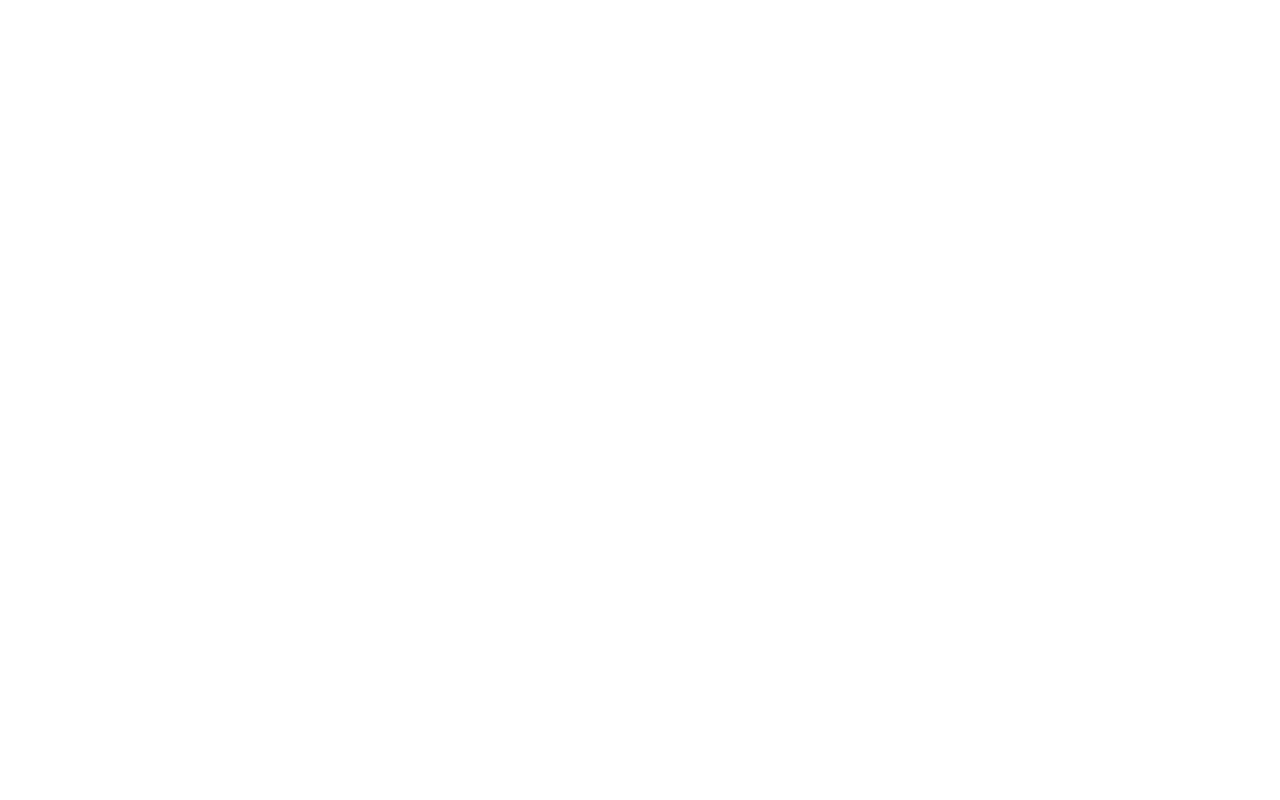
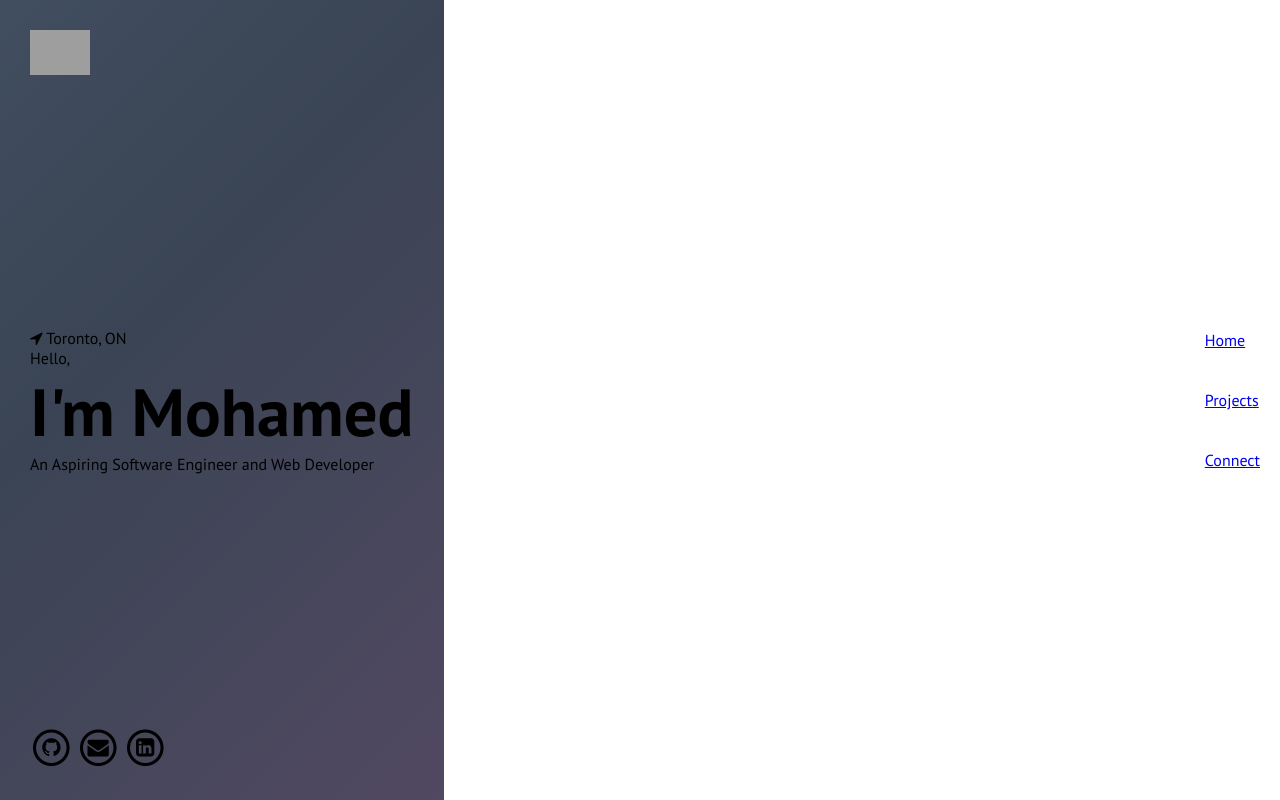
Before and after one commit to moibra05/personal-website, a plain HTML site: page personal-website.html in a window 1280 px wide. Drawn offline with Linux system fonts and the light colour scheme; grey boxes are pictures that could not be loaded.

Commit message:
front-page setup

```diff
--- a/personal-website.html
+++ b/personal-website.html
@@ -5,9 +5,62 @@
     <meta http-equiv="X-UA-Compatible" content="IE=edge" />
     <meta name="viewport" content="width=device-width, initial-scale=1.0" />
     <link rel="stylesheet" href="styles.css" />
+    <link
+      rel="stylesheet"
+      href="https://cdnjs.cloudflare.com/ajax/libs/font-awesome/4.7.0/css/font-awesome.min.css"
+    />
+    <link rel="preconnect" href="https://fonts.googleapis.com" />
+    <link rel="preconnect" href="https://fonts.gstatic.com" crossorigin />
+    <link
+      href="https://fonts.googleapis.com/css2?family=PT+Sans:ital,wght@0,400;0,700;1,400;1,700&display=swap"
+      rel="stylesheet"
+    />
     <title>Mohamed Ibrahim</title>
   </head>
   <body>
+    <div class="front-page">
+      <nav>
+        <div>
+          <a href="#home">Home</a>
+          <a href="#projects">Projects</a>
+          <a href="#connect">Connect</a>
+        </div>
+      </nav>
 
+      <section class="home" id="home">
+        <img
+          src="https://mkantwerpen.be/wp-content/uploads/2020/01/placeholder.png"
+          alt="logo"
+        />
+        <div class="intro-text">
+          <span
+            ><i class="fa fa-location-arrow" aria-hidden="true"></i> Toronto,
+            ON</span
+          >
+          <span>Hello,</span>
+          <span>I'm Mohamed</span>
+          <span>An Aspiring Software Engineer and Web Developer</span>
+        </div>
+        <div class="icons">
+          <span class="fa-stack fa-lg">
+            <i class="fa fa-circle-thin fa-stack-2x" aria-hidden="true"></i>
+            <i class="fa fa-github fa-stack-1x" aria-hidden="true"></i
+          ></span>
+          <span class="fa-stack fa-lg">
+            <i class="fa fa-circle-thin fa-stack-2x" aria-hidden="true"></i>
+            <i class="fa fa-envelope fa-stack-1x" aria-hidden="true"></i
+          ></span>
+          <span class="fa-stack fa-lg">
+            <i class="fa fa-circle-thin fa-stack-2x" aria-hidden="true"></i>
+            <i class="fa fa-linkedin-square fa-stack-1x" aria-hidden="true"></i
+          ></span>
+        </div>
+      </section>
+    </div>
+    <main>
+      <section class="projects" id="projects"></section>
+      <section class="connect" id="connect"></section>
+    </main>
+    <footer></footer>
   </body>
 </html>
--- a/styles.css
+++ b/styles.css
@@ -2,3 +2,67 @@
   margin: 0;
   box-sizing: border-box;
 }
+
+body {
+  font-family: "PT Sans", sans-serif;
+}
+
+main {
+  width: 80vw;
+  max-width: 1600px;
+  margin: 0 auto;
+}
+
+/* Front Page Styles */
+
+.front-page {
+  display: flex;
+  justify-content: space-between;
+  align-items: center;
+  height: 100vh;
+}
+
+.front-page nav div {
+  display: flex;
+  flex-direction: column;
+  row-gap: 40px;
+  justify-content: center;
+  height: 100vh;
+  margin-right: 20px;
+}
+
+.intro-text span {
+  display: block;
+}
+.intro-text span:nth-child(3) {
+  font-weight: bold;
+  font-size: 50pt;
+}
+.home {
+  order: -1;
+  display: flex;
+  flex-direction: column;
+  justify-content: space-between;
+  height: 100%;
+  padding: 30px;
+
+  background: linear-gradient(-45deg, rgb(194, 178, 180), rgb(107, 78, 113), rgb(58, 68, 84), rgb(83, 104, 126));
+  background-size: 400% 400%;
+  animation: gradient-change 5s ease infinite;
+  }
+.home img {
+  width: 60px;
+  display: block;
+}
+
+@keyframes gradient-change {
+	0% {
+		background-position: 0% 50%;
+	}
+	50% {
+		background-position: 100% 50%;
+	}
+	100% {
+		background-position: 0% 50%;
+	}
+}
```
